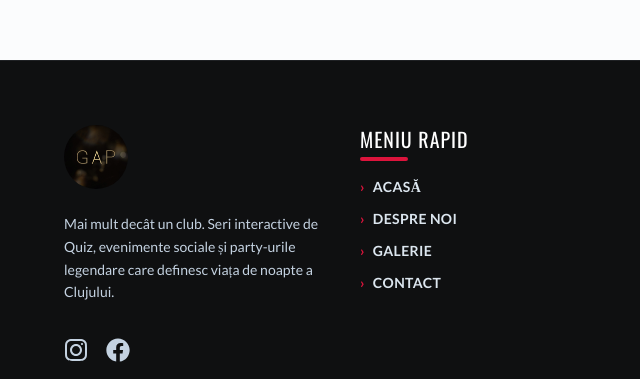
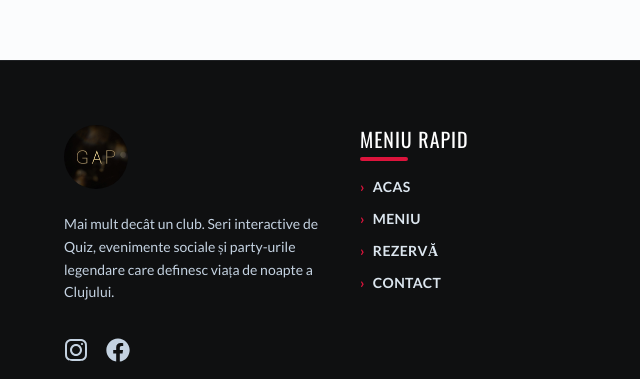
Before and after one commit to preachervr/gap-piezisa-cluj, a website: page index.html in a window 1280 px wide. Shown: the part 2418-2797 px from the top of the page, 0-640 px from the left. Drawn offline with nearby package versions, Linux system fonts and the light colour scheme; grey boxes are pictures that could not be loaded.

Commit message:
Worked on index.html

```diff
--- a/index.html
+++ b/index.html
@@ -59,7 +59,7 @@
           <p class="font-kalam text-2xl md:text-3xl lg:text-4xl font-bold rotate-2">Welcome to</p>
           <h1 class="text-4xl md:text-5xl lg:text-6xl font-bold uppercase text-center leading-10 md:leading-12 lg:leading-14">Gap <span class="text-transparent bg-clip-text bg-gradient-to-r from-red-400
             to-crimsonglow-500"> Piezișă</span></h1>
-          <p class="text-base md:text-xl lg:text-2xl text-charcoaldepths-200 font-light tracking-wide">Quiz • Events • Drinks • Nightlife.</p>
+          <p class="text-base md:text-xl lg:text-2xl text-charcoaldepths-200 font-light tracking-wide">Quiz • Events • Drinks • Nightlife</p>
           <a href="meniu.html" class="cursor-pointer px-4 py-2 md:px-6 md:py-3 lg:px-8 lg:py-4 bg-crimsonglow-500 uppercase font-oswald text-lg md:text-xl hover:bg-crimsonglow-600 active:bg-crimsonglow-700 transition-all
           duration-300 ease-out text-charcoaldepths-900 font-semibold rounded-lg">Meniu</a>
         </article>
@@ -155,9 +155,9 @@
               <span class="absolute -bottom-2 left-0 w-12 h-1 bg-crimsonglow-500 rounded-full"></span>
             </h3>
             <ul class="flex flex-col gap-3 text-sm font-bold tracking-wide uppercase">
-              <li><a href="index.html" class="hover:text-crimsonglow-500 transition-colors duration-200 flex items-center gap-2 w-fit"><span class="text-crimsonglow-500">›</span> Acasă</a></li>
-              <li><a href="despre-noi.html" class="hover:text-crimsonglow-500 transition-colors duration-200 flex items-center gap-2 w-fit"><span class="text-crimsonglow-500">›</span> Despre Noi</a></li>
-              <li><a href="galerie.html" class="hover:text-crimsonglow-500 transition-colors duration-200 flex items-center gap-2 w-fit"><span class="text-crimsonglow-500">›</span> Galerie</a></li>
+              <li><a href="index.html" class="hover:text-crimsonglow-500 transition-colors duration-200 flex items-center gap-2 w-fit"><span class="text-crimsonglow-500">›</span> Acas</a></li>
+              <li><a href="despre-noi.html" class="hover:text-crimsonglow-500 transition-colors duration-200 flex items-center gap-2 w-fit"><span class="text-crimsonglow-500">›</span> Meniu</a></li>
+              <li><a href="galerie.html" class="hover:text-crimsonglow-500 transition-colors duration-200 flex items-center gap-2 w-fit"><span class="text-crimsonglow-500">›</span> Rezervă</a></li>
               <li><a href="contact.html" class="hover:text-crimsonglow-500 transition-colors duration-200 flex items-center gap-2 w-fit"><span class="text-crimsonglow-500">›</span> Contact</a></li>
             </ul>
           </div>
```
